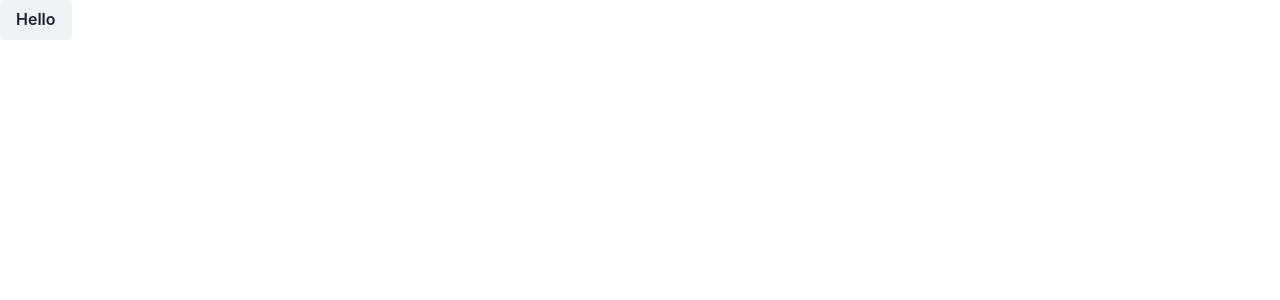
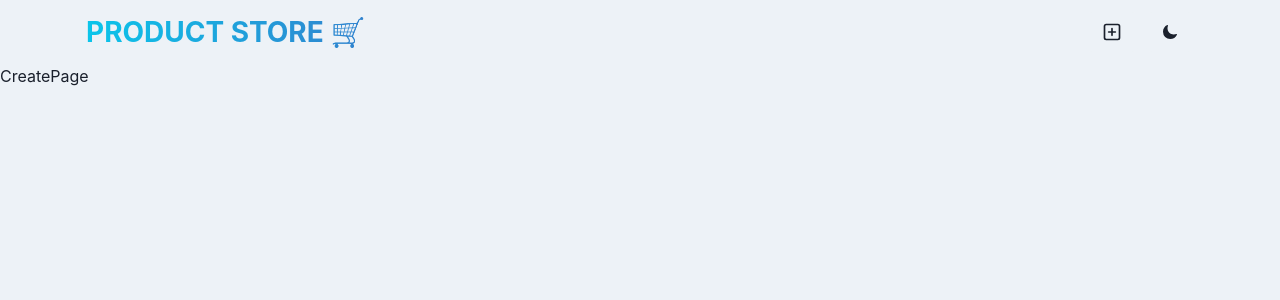
Before and after one commit to Iverick/mern-tutorial, a React (Vite) app in the folder client/: page /create in a window 1280 px wide. Shown: the top 300 px of the page. Built offline with nearby package versions, Linux system fonts and the light colour scheme.

Commit message:
Add Client routes and Navbar

```diff
--- a/client/package.json
+++ b/client/package.json
@@ -16,7 +16,9 @@
     "@emotion/styled": "^11.14.0",
     "framer-motion": "^11.18.0",
     "react": "^18.3.1",
-    "react-dom": "^18.3.1"
+    "react-dom": "^18.3.1",
+    "react-icons": "^5.2.1",
+    "react-router-dom": "^7.1.3"
   },
   "devDependencies": {
     "@eslint/js": "^9.17.0",
--- a/client/src/App.jsx
+++ b/client/src/App.jsx
@@ -1,9 +1,19 @@
-import { Button } from "@chakra-ui/react";
+import { Box, useColorModeValue } from "@chakra-ui/react";
+import { Route, Routes } from "react-router-dom";
+import HomePage from "./pages/HomePage";
+import CreatePage from "./pages/CreatePage";
+import Navbar from "./components/Navbar";
 
 function App() {
   return (
     <>
-      <Button>Hello</Button>
+      <Box minH={"100vh"} bgColor={useColorModeValue("gray.100", "gray.900")}>
+        <Navbar />
+        <Routes>
+          <Route path="/" element={<HomePage />} />
+          <Route path="/create" element={<CreatePage />} />
+        </Routes>
+      </Box>
     </>
   );
 }
--- /dev/null
+++ b/client/src/components/Navbar.jsx
@@ -0,0 +1,55 @@
+import {
+  Button,
+  Container,
+  Flex,
+  HStack,
+  Text,
+  useColorMode,
+} from "@chakra-ui/react";
+import { PlusSquareIcon } from "@chakra-ui/icons";
+import { Link } from "react-router-dom";
+import { IoMoon } from "react-icons/io5";
+import { LuSun } from "react-icons/lu";
+
+const Navbar = () => {
+  const { colorMode, toggleColorMode } = useColorMode();
+
+  return (
+    <Container maxW={"1140px"} px={4}>
+      <Flex
+        h={16}
+        alignItems={"center"}
+        justifyContent={"space-between"}
+        flexDir={{
+          base: "column",
+          sm: "row",
+        }}
+      >
+        <Text
+          fontSize={{ base: "22", sm: "28" }}
+          fontWeight={"bold"}
+          textTransform={"uppercase"}
+          textAlign={"center"}
+          bgGradient={"linear(to-r, cyan.400, blue.500)"}
+          bgClip={"text"}
+        >
+          <Link to={"/"}>Product Store 🛒</Link>
+        </Text>
+
+        <HStack spacing={2} alignItems={"center"}>
+          <Link to={"/create"}>
+            <Button>
+              <PlusSquareIcon fontSize={20} />
+            </Button>
+          </Link>
+
+          <Button onClick={toggleColorMode}>
+            {colorMode === "light" ? <IoMoon /> : <LuSun size="20" />}
+          </Button>
+        </HStack>
+      </Flex>
+    </Container>
+  );
+};
+
+export default Navbar;
--- a/client/src/main.jsx
+++ b/client/src/main.jsx
@@ -1,12 +1,15 @@
 import { StrictMode } from "react";
 import { createRoot } from "react-dom/client";
 import { ChakraProvider } from "@chakra-ui/react";
+import { BrowserRouter } from "react-router-dom";
 import App from "./App.jsx";
 
 createRoot(document.getElementById("root")).render(
   <StrictMode>
     <ChakraProvider>
-      <App />
+      <BrowserRouter>
+        <App />
+      </BrowserRouter>
     </ChakraProvider>
   </StrictMode>
 );
--- /dev/null
+++ b/client/src/pages/CreatePage.jsx
@@ -0,0 +1,5 @@
+const CreatePage = () => {
+  return <div>CreatePage</div>;
+};
+
+export default CreatePage;
--- /dev/null
+++ b/client/src/pages/HomePage.jsx
@@ -0,0 +1,5 @@
+const HomePage = () => {
+  return <div>HomePage</div>;
+};
+
+export default HomePage;
```
Also changed, not shown: 1 other file (tests, documents, lock files or other folders).
